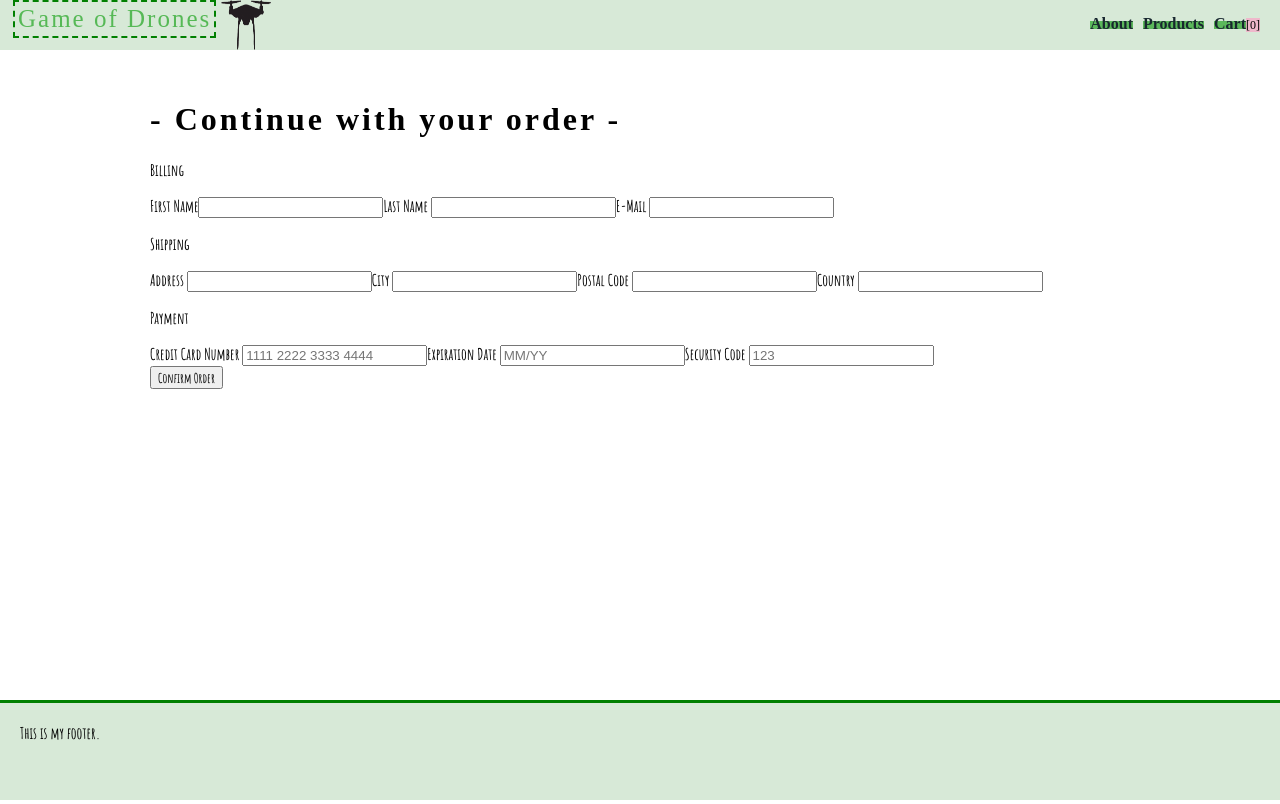
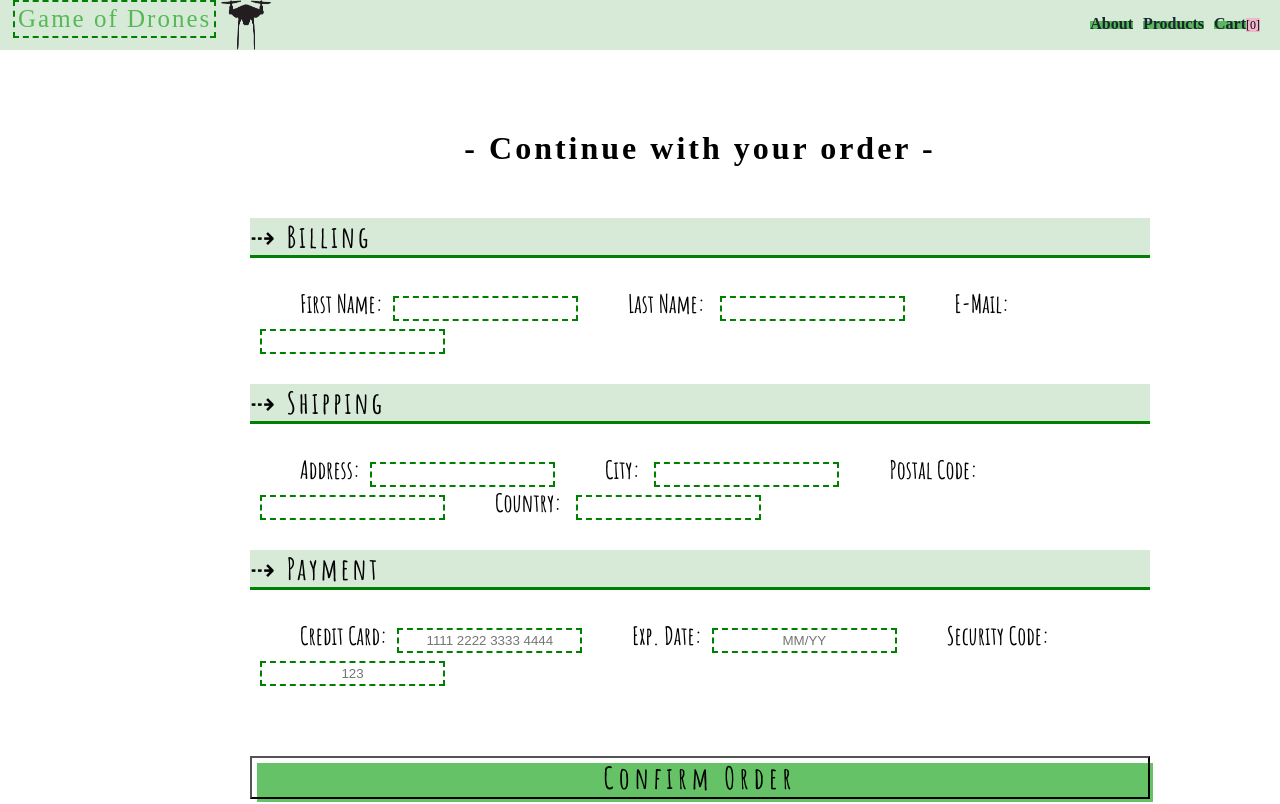
Before and after one commit to judyhnh/next-js-e-commerce-store, a Next.js app: page /cart/checkout in a window 1280 px wide. Shown: the top 804 px of the page. Built offline with nearby package versions, Linux system fonts and the light colour scheme; a web font is replaced by a local one.

Commit message:
Style checkout page

```diff
--- a/pages/cart/checkout.js
+++ b/pages/cart/checkout.js
@@ -1,11 +1,74 @@
 import { css } from '@emotion/react';
-import { SERVER_PROPS_ID } from 'next/dist/shared/lib/constants';
 import Head from 'next/head';
 import { useRouter } from 'next/router';
 
 const pageContentWrapper = css`
   margin-bottom: 200px;
+  margin-top: 50px;
+  width: 900px;
+  margin-left: 100px;
+  h1 {
+    text-align: center;
+  }
+  p {
+    background-color: rgba(42, 141, 42, 0.19);
+    border-bottom: solid 3px green;
+    font-size: 30px;
+    letter-spacing: 3px;
+  }
+  button {
+    margin-top: 20px;
+    font-size: 30px;
+    letter-spacing: 5px;
+    cursor: pointer;
+    position: relative;
+    background-color: rgba(0, 0, 0, 0);
+  }
+  button:hover {
+    color: pink;
+  }
+  button::after {
+    content: '';
+    background-color: rgba(0, 153, 0, 0.6);
+    width: 100%;
+    z-index: -1;
+    position: absolute;
+    height: 100%;
+    top: 5px;
+    left: 5px;
+    transition: 0.2s;
+  }
 `;
+
+const formContainer = css`
+  margin: 0 auto;
+  display: flex;
+  flex-direction: column;
+  .formStyle {
+    display: flex;
+    flex-direction: column;
+  }
+  input {
+    margin-left: 10px;
+    flex-direction: column;
+    border: 2px dashed green;
+    height: 25px;
+  }
+  label {
+    font-size: 25px;
+    flex-direction: column;
+
+    margin-left: 50px;
+  }
+`;
+const paymentStyle = css`
+  margin-bottom: 50px;
+
+  input {
+    text-align: center;
+  }
+`;
+
 export default function CheckOut(props) {
   const router = useRouter();
   const handleSubmit = (event) => {
@@ -26,32 +89,35 @@ export default function CheckOut(props) {
       </Head>
       <main>
         <h1>- Continue with your order -</h1>
+        <div css={formContainer}>
+          <form onSubmit={handleSubmit} className="formStyle">
+            <div>
+              <p>⇢ Billing</p>
 
-        <form onSubmit={handleSubmit}>
-          <div>
-            <p>Billing</p>
               <label>
-              First Name
+                First Name:
                 <input required data-test-id="checkout-first-name" />
               </label>
+
               <label>
-              Last Name <input required data-test-id="checkout-last-name" />
+                Last Name: <input required data-test-id="checkout-last-name" />
               </label>
               <label>
-              E-Mail{' '}
+                E-Mail:
                 <input required type="email" data-test-id="checkout-email" />
               </label>
             </div>
             <div>
-            <p>Shipping</p>
+              <p>⇢ Shipping</p>
               <label>
-              Address <input required data-test-id="checkout-address" />
+                Address:
+                <input required data-test-id="checkout-address" />
               </label>
               <label>
-              City <input required data-test-id="checkout-city" />
+                City: <input required data-test-id="checkout-city" />
               </label>
               <label>
-              Postal Code{' '}
+                Postal Code:
                 <input
                   maxLength="4"
                   required
@@ -59,13 +125,13 @@ export default function CheckOut(props) {
                 />
               </label>
               <label>
-              Country <input required data-test-id="checkout-country" />
+                Country: <input required data-test-id="checkout-country" />
               </label>
             </div>
-          <div>
-            <p>Payment</p>
+            <div css={paymentStyle}>
+              <p>⇢ Payment</p>
               <label>
-              Credit Card Number{' '}
+                Credit Card:
                 <input
                   maxLength="19"
                   placeholder="1111 2222 3333 4444"
@@ -74,7 +140,7 @@ export default function CheckOut(props) {
                 />
               </label>
               <label>
-              Expiration Date{' '}
+                Exp. Date:
                 <input
                   maxLength="5"
                   placeholder="MM/YY"
@@ -83,7 +149,7 @@ export default function CheckOut(props) {
                 />
               </label>
               <label>
-              Security Code{' '}
+                Security Code:
                 <input
                   maxLength="3"
                   placeholder="123"
@@ -94,6 +160,7 @@ export default function CheckOut(props) {
             </div>
             <button data-test-id="checkout-confirm-order">Confirm Order</button>
           </form>
+        </div>
       </main>
     </div>
   );
```
Lines whose indentation alone changed are shown as unchanged.
